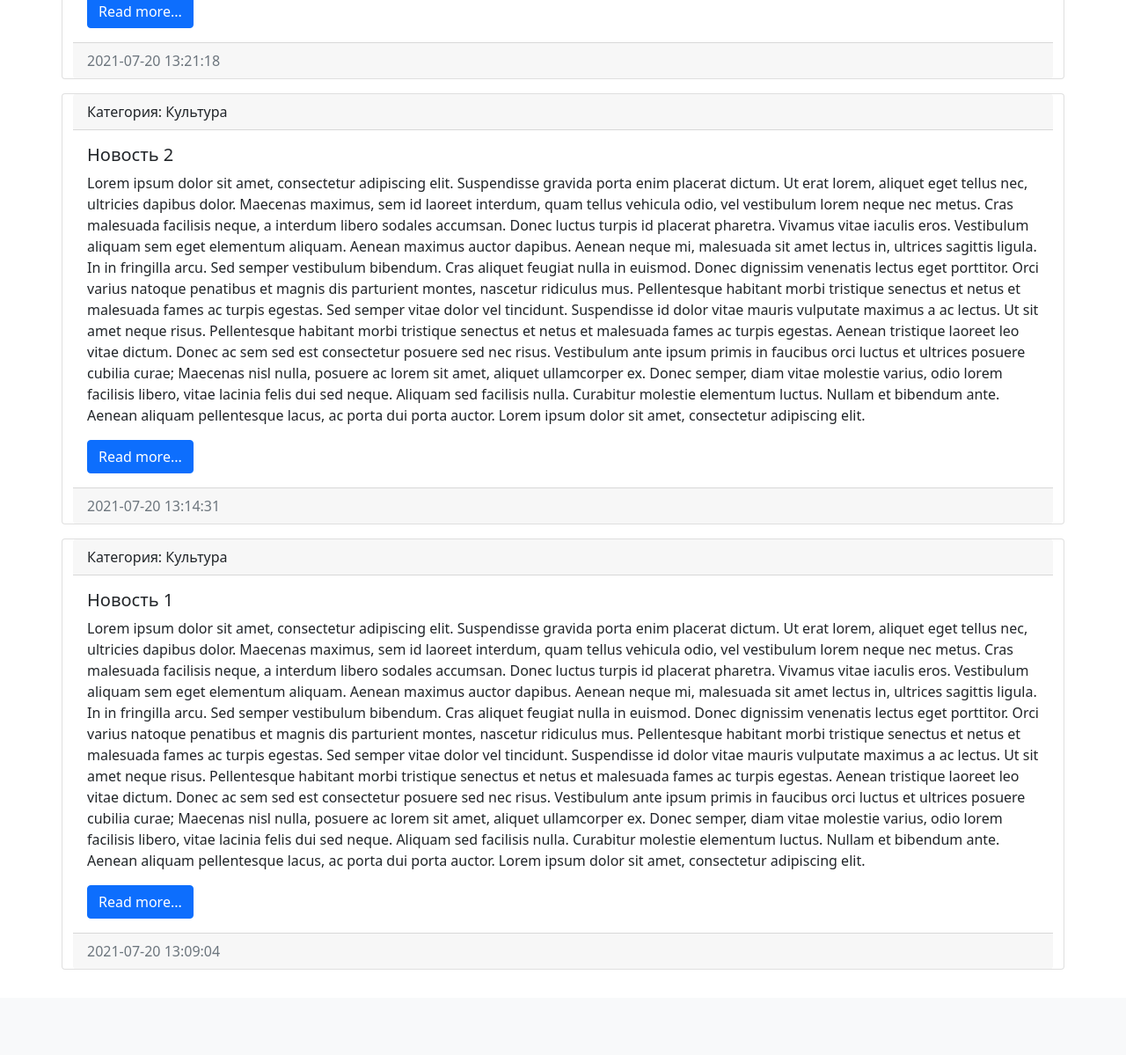
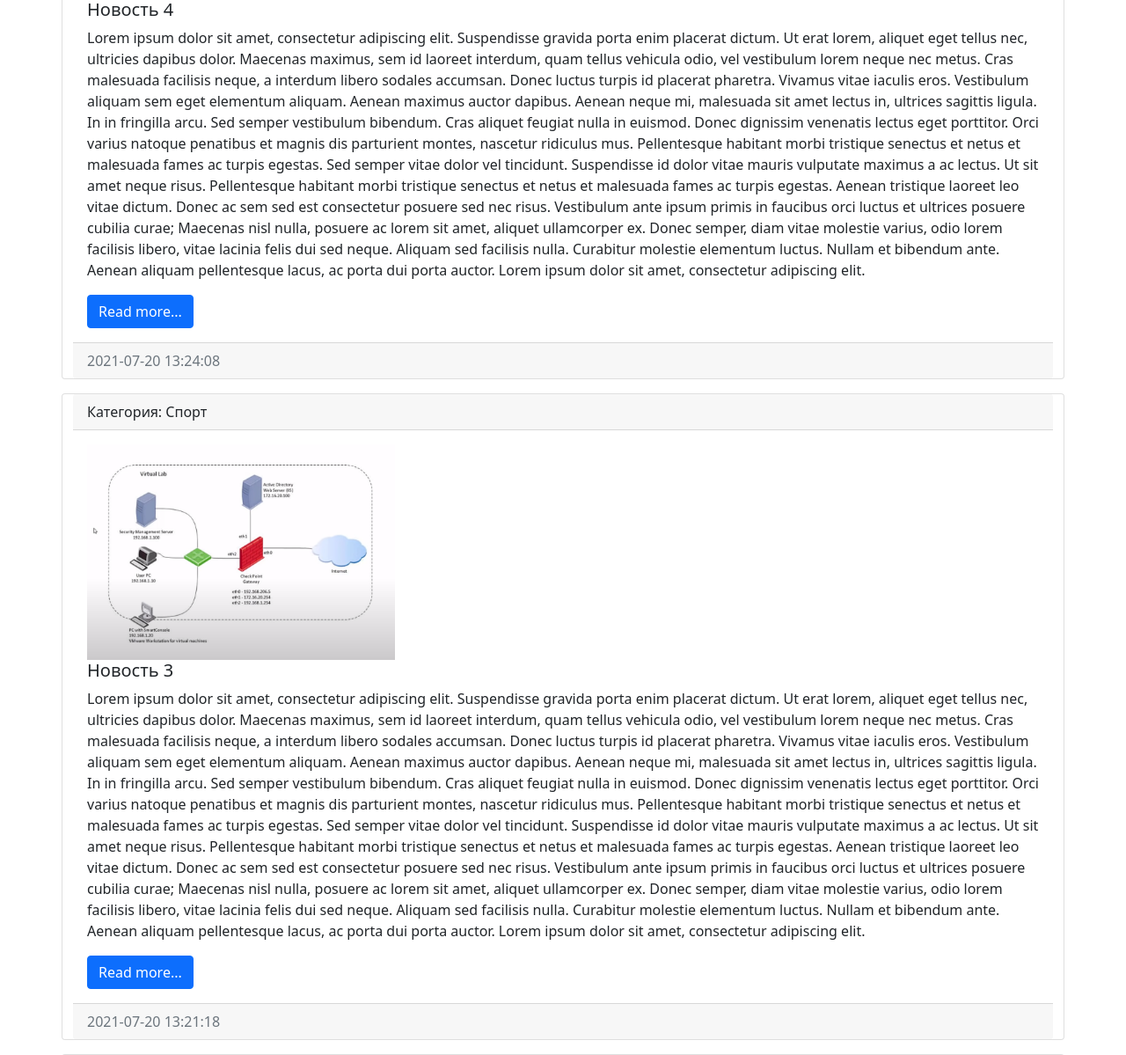
Before and after one commit to rsg33/testsite, a Django app: page / in a window 1280 px wide. Shown: the part 2030-3229 px from the top of the page at 88% size. Before the commit the page ends 3132 px from the top, so only its background shows below. Run offline with Django 3.2, Linux system fonts and the light colour scheme; data comes from the database, SQL or seed files in the repository; both versions use the stored data as it was after the commit.

Commit message:
Внешний вид шаблона

```diff
--- a/mysite/news/templates/news/index.html
+++ b/mysite/news/templates/news/index.html
@@ -5,7 +5,8 @@
   <meta name="viewport" content="width=device-width, initial-scale=1">
 
 
-    <link href="https://cdn.jsdelivr.net/npm/bootstrap@5.0.2/dist/css/bootstrap.min.css" rel="stylesheet" integrity="sha384-EVSTQN3/azprG1Anm3QDgpJLIm9Nao0Yz1ztcQTwFspd3yD65VohhpuuCOmLASjC" crossorigin="anonymous">
+  <link href="https://cdn.jsdelivr.net/npm/bootstrap@5.0.2/dist/css/bootstrap.min.css" rel="stylesheet"
+        integrity="sha384-EVSTQN3/azprG1Anm3QDgpJLIm9Nao0Yz1ztcQTwFspd3yD65VohhpuuCOmLASjC" crossorigin="anonymous">
 
   <title>{{ title }}</title>
 </head>
@@ -13,7 +14,8 @@
 <nav class="navbar navbar-expand-lg navbar-light bg-light">
   <div class="container-fluid">
     <a class="navbar-brand" href="/">Navbar</a>
-      <button class="navbar-toggler" type="button" data-bs-toggle="collapse" data-bs-target="#navbarSupportedContent" aria-controls="navbarSupportedContent" aria-expanded="false" aria-label="Toggle navigation">
+    <button class="navbar-toggler" type="button" data-bs-toggle="collapse" data-bs-target="#navbarSupportedContent"
+            aria-controls="navbarSupportedContent" aria-expanded="false" aria-label="Toggle navigation">
       <span class="navbar-toggler-icon"></span>
     </button>
     <div class="collapse navbar-collapse" id="navbarSupportedContent">
@@ -37,9 +39,18 @@
           Категория: {{ item.category }}
         </div>
         <div class="card-body">
+          <div class="media">
+            {% if item.photo %}
+            <img src="{{ item.photo.url }}" alt="" width="350" class="mr-3">
+            {% else %}
+              <img src="https://picsum.photos/id/1060/350/300/?blur=2" alt="" class="mr-3">
+            {% endif %}
+            <div class="media-body">
               <h5 class="card-title">{{ item.title }}</h5>
               <p class="card-text">{{ item.content }}</p>
               <a href="#" class="btn btn-primary">Read more...</a>
+            </div>
+          </div>
         </div>
         <div class="card-footer text-muted">
           {{ item.created_at|date:"Y-m-d H:i:s" }}
@@ -50,7 +61,9 @@
   </div>
 </div>
 
-    <script src="https://cdn.jsdelivr.net/npm/bootstrap@5.0.2/dist/js/bootstrap.bundle.min.js" integrity="sha384-MrcW6ZMFYlzcLA8Nl+NtUVF0sA7MsXsP1UyJoMp4YLEuNSfAP+JcXn/tWtIaxVXM" crossorigin="anonymous"></script>
+<script src="https://cdn.jsdelivr.net/npm/bootstrap@5.0.2/dist/js/bootstrap.bundle.min.js"
+        integrity="sha384-MrcW6ZMFYlzcLA8Nl+NtUVF0sA7MsXsP1UyJoMp4YLEuNSfAP+JcXn/tWtIaxVXM"
+        crossorigin="anonymous"></script>
 
 
 </body>
```
Also changed, not shown: mysite/db.sqlite3, mysite/media/photos/2021/07/27/maket.png (added). Lines whose indentation alone changed are shown as unchanged.
